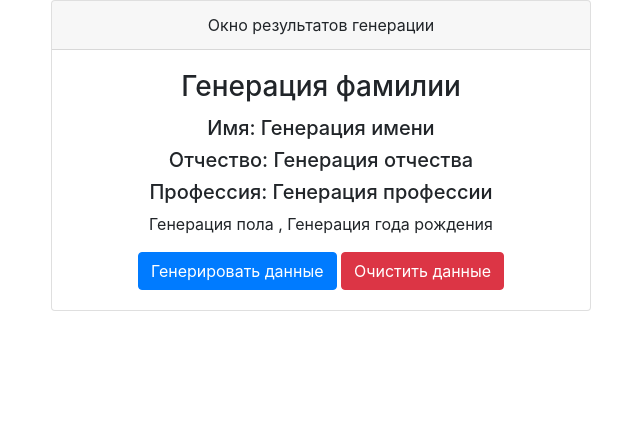
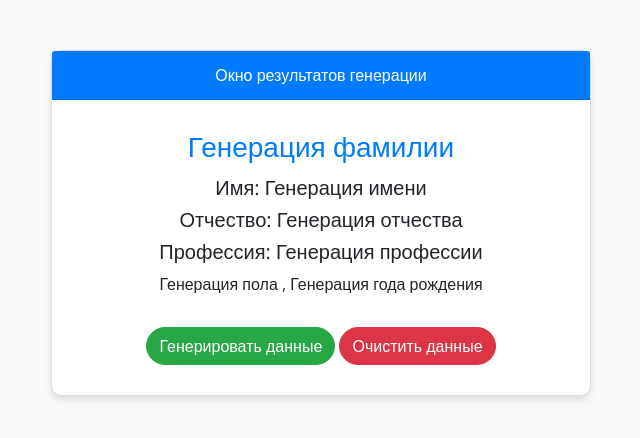
Before and after one commit to sk4rp/homework6, a plain HTML site: page index.html in a window 1280 px wide. Shown: the whole page, without its empty margins (319-959 px from the left). Drawn offline with nearby package versions, Linux system fonts and the light colour scheme.

Commit message:
added styles

```diff
--- a/style.css
+++ b/style.css
@@ -0,0 +1,52 @@
+body {
+    font-family: 'Open Sans', sans-serif;
+    background-color: #f8f9fa;
+}
+
+.container {
+    margin-top: 50px;
+}
+
+.card {
+    border-radius: 10px;
+    box-shadow: 0 4px 6px rgba(0, 0, 0, 0.1);
+}
+
+.card-header {
+    background-color: #007bff;
+    color: #fff;
+    border-radius: 10px 10px 0 0;
+}
+
+.card-title {
+    color: #007bff;
+}
+
+.card-body {
+    padding: 30px;
+}
+
+.btn {
+    border-radius: 20px;
+    margin-top: 15px;
+}
+
+#generateButton {
+    background-color: #28a745;
+    border-color: #28a745;
+}
+
+#generateButton:hover {
+    background-color: #218838;
+    border-color: #218838;
+}
+
+#clearButton {
+    background-color: #dc3545;
+    border-color: #dc3545;
+}
+
+#clearButton:hover {
+    background-color: #c82333;
+    border-color: #c82333;
+}
```
Also changed, not shown: index.html (indentation only).
